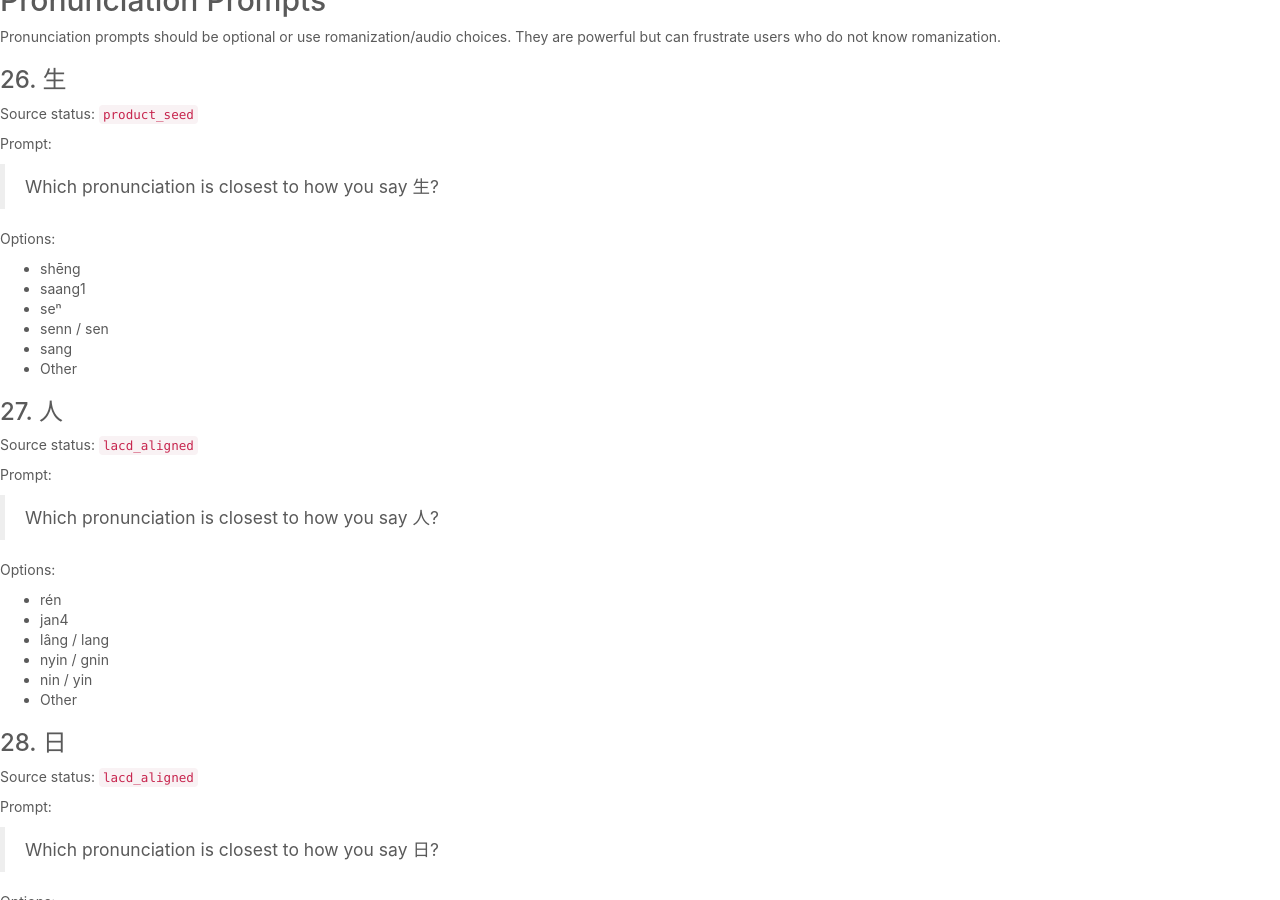
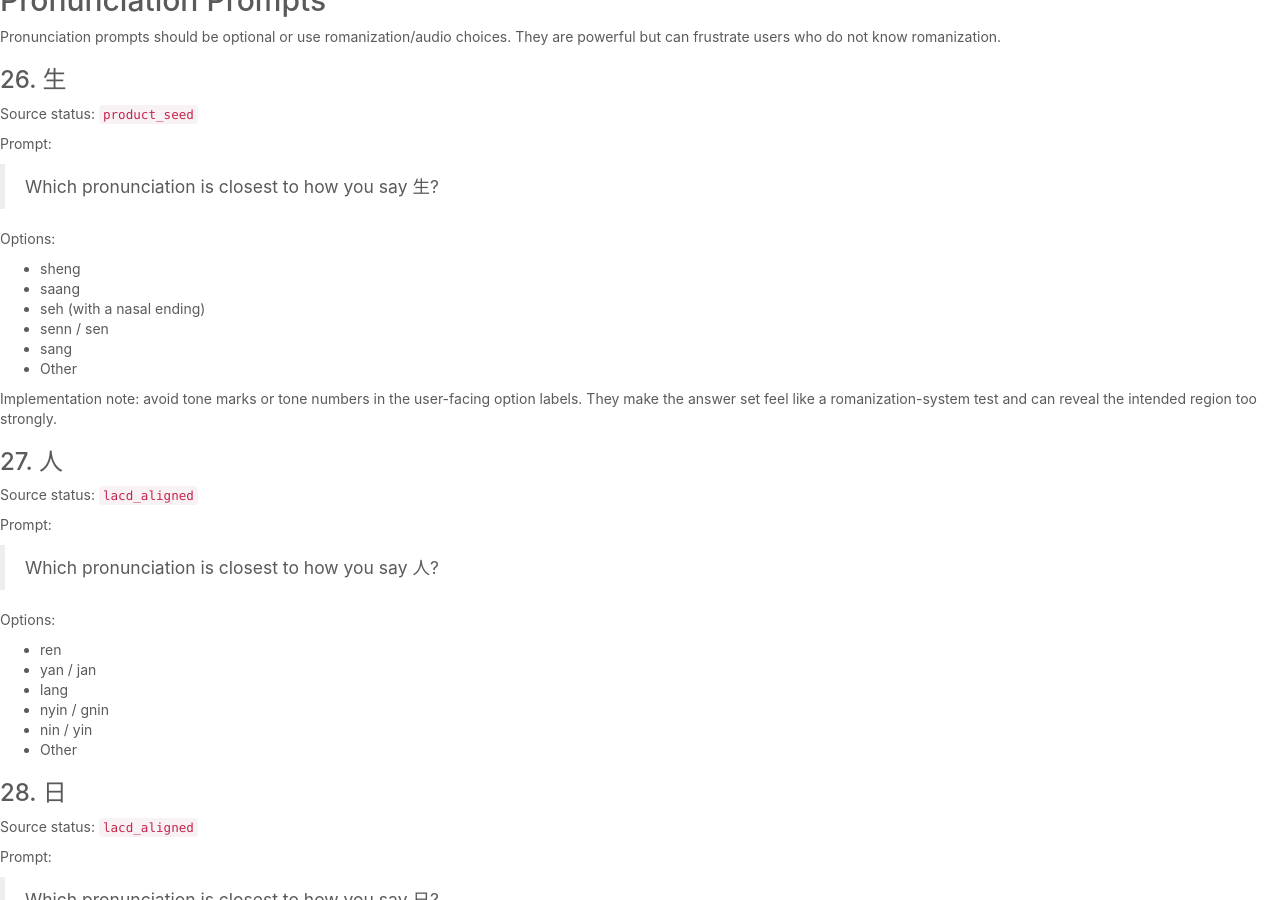
Before and after one commit to yorickreum/hanziguide, a Jekyll site: the page built from hanzi_guide_geo_quiz_question_bank.md, in a window 1280 px wide and 900 px high, scrolled down 12840 px. Built offline with Jekyll 4.4.1, drawn with Linux system fonts in a browser that asks for light colours; our own code applies the rules of GitHub Pages for plain Markdown files; comment, search, counter and statistics services are not loaded; some of the changed text lies outside the part shown.

Commit message:
Make geo quiz pronunciation options less leading

```diff
--- a/hanzi_guide_geo_quiz_question_bank.md
+++ b/hanzi_guide_geo_quiz_question_bank.md
@@ -676,12 +676,14 @@ Prompt:
 
 Options:
 
-- shēng
-- saang1
-- seⁿ
+- sheng
+- saang
+- seh (with a nasal ending)
 - senn / sen
 - sang
 - Other
+
+Implementation note: avoid tone marks or tone numbers in the user-facing option labels. They make the answer set feel like a romanization-system test and can reveal the intended region too strongly.
 
 ### 27. 人
 
@@ -693,9 +695,9 @@ Prompt:
 
 Options:
 
-- rén
-- jan4
-- lâng / lang
+- ren
+- yan / jan
+- lang
 - nyin / gnin
 - nin / yin
 - Other
@@ -761,13 +763,13 @@ These should appear only after broad matching.
 2. Which looks natural: `我食咗飯`, `我吃了饭`, `我食完飯`?
 3. Which question particle feels natural: `嗎`, `咩`, `呀`, `未`?
 4. Would you write `嘅`, `的`, or avoid this structure?
-5. Which pronunciation is closest for 我: `ngo5`, `wǒ`, `gua`, other?
+5. Which pronunciation is closest for 我: `ngo`, `wo`, `gua`, other?
 
 ### Taiwan / Min-Hokkien Branch
 
 1. Which feels natural for “home”: `家`, `厝`, `屋企`, `房子`?
 2. Which feels natural for “eat”: `吃`, `食`, `呷`?
-3. Which pronunciation is closest for 人: `rén`, `lâng`, `jan4`, other?
+3. Which pronunciation is closest for 人: `ren`, `lang`, `yan / jan`, other?
 4. Which sentence-final style feels natural: `嗎`, `喔/啦`, `無`, other?
 5. Which script do you normally use: traditional, simplified, mixed?
 
```
Also changed, not shown: assets/js/geo-quiz.js (+9 -9 lines).
